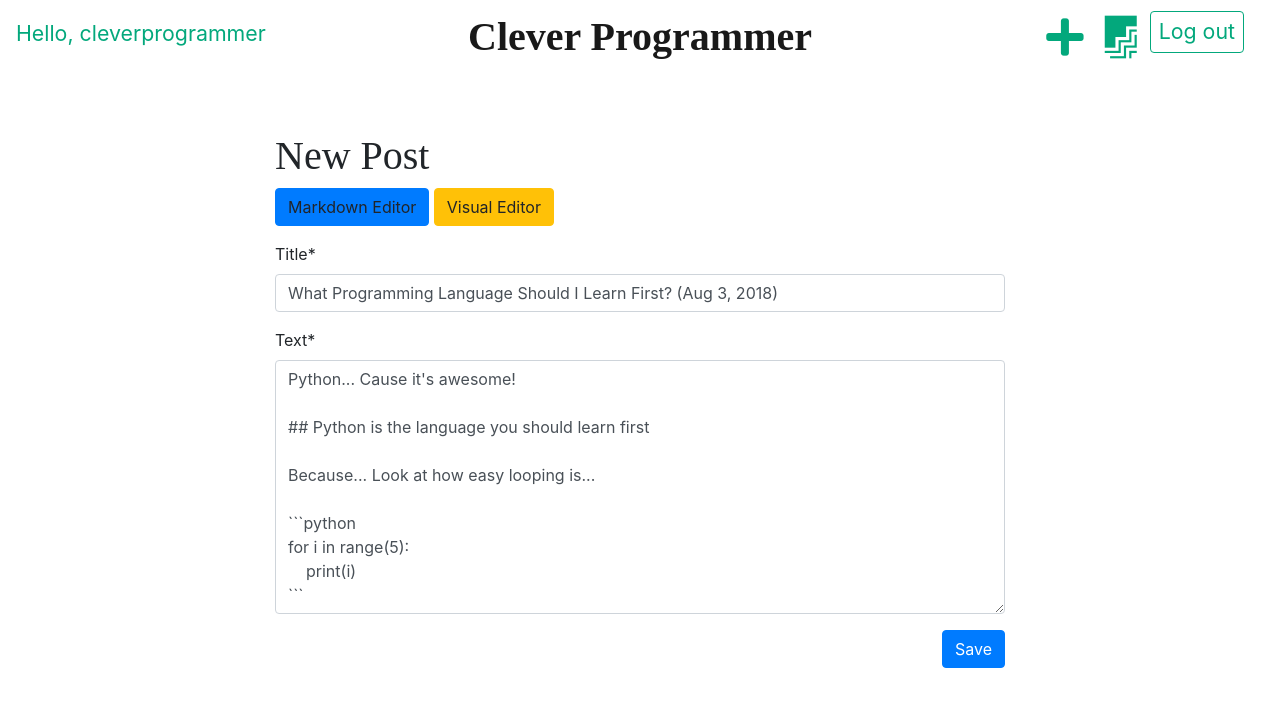
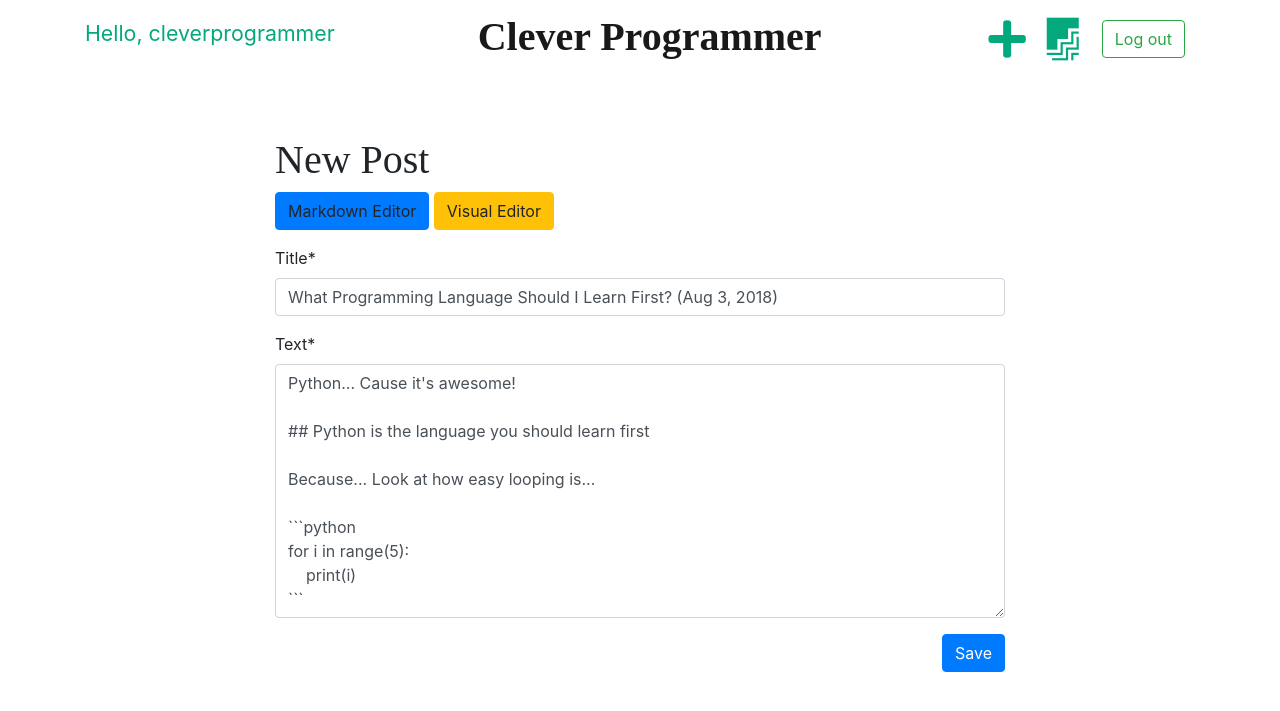
Before and after one commit to goranmrd/styled_blog, a Django app: page /post/1/edit/ in a window 1280 px wide. Shown: the top 711 px of the page. Run offline with Django 3.2, Linux system fonts and the light colour scheme; a user stored in the database is signed in; data comes from the database, SQL or seed files in the repository; both versions use the stored data as it was after the commit; some libraries are stand-ins or nearby versions.

Commit message:
Final version I guess

```diff
--- a/blog/static/css/blog.css
+++ b/blog/static/css/blog.css
@@ -1,9 +1,9 @@
-
 .navbar-header {
     float: left;
     text-align: center;
     width: 100%;
 }
+
 .top-menu-hello {
 	float:left !important;
 	margin-top: 10px;
@@ -14,12 +14,6 @@
 
 .content {
 	margin-top:30px;
-}
-
-.navbar-brand {
-	position: absolute;
-    left: 50%;
-    transform: translateX(-50%);
 }
 
 
@@ -54,20 +48,7 @@ h1, h2, h3, h4 {
     font-size: 16pt;
     margin-right: 5px !important;
 }
-.logout {
-	border: 1px solid #03a87c;
-	border-radius: 4px;
-	float:right;
-	margin-right: 20px;
-	padding: 4px 8px;
-	color: #03a87c;
-	font-size: 16pt;
-	margin-top: 3px;
 
-}
-.logout a {
-	color: #03a87c;
-}
 
 .comment {
     margin: 20px 0px 20px 20px;
@@ -109,9 +90,16 @@ img {
 
 .navbar-toggler {
 	float:right;
+	margin-top: 10px;
 }
 
-@media screen and (max-width: 700px) {
+.btn-outline-success {
+	margin: 10px 10px;
+	float:right;
+}
+
+
+@media screen and (max-width: 780px) {
   .top-menu-hello {
     visibility: hidden;
     clear: both;
@@ -121,7 +109,3 @@ img {
     display: none;
   }
 }
-
-.note-editor .note-editable {
-    line-height: 1;
-}
--- a/blog/templates/blog/base.html
+++ b/blog/templates/blog/base.html
@@ -16,6 +16,7 @@
 <body>
 
 <nav class="navbar navbar-expand-lg navbar-light navbar-brand-center">
+	<div class="container">
 	<div class="navbar-header">
 		<a href="{% url 'post_list' %}" class='navbar-brand'><h1><strong>Clever Programmer</strong></h1></a>
 		<button class="navbar-toggler" type="button" data-toggle="collapse" data-target="#navbarText" aria-controls="navbarText" aria-expanded="false" aria-label="Toggle navigation">
@@ -23,8 +24,9 @@
 		</button>
 		{% if user.is_authenticated %}
 		<p class="top-menu-hello">Hello, {{ user.username }}</p>
+		</div>
 		<div class="collapse navbar-collapse" id="navbarText">
-			<ul class="navbar-nav ml-auto mt-2 mt-lg-0"">
+			<ul class="navbar-nav ml-auto mt-2 mt-lg-0">
 
 
 			  <li class="nav-item">
@@ -34,11 +36,12 @@
 				<a href="{% url 'post_draft_list' %}" class="nav-link top-menu"><i class="fab fa-firstdraft fa-2x"></i></a>
 			  </li>
 			  <li class="nav-item">
-				<span class="nav-link logout"><a href="{% url 'logout' %}">Log out</a></span>
+				<a href="{% url 'logout' %}" class="btn btn-outline-success">Log out</a>
 			  </li>
 			  {% else %}
+			  </div>
 			  <div class="collapse navbar-collapse" id="navbarText">
-				<ul class="navbar-nav ml-auto mt-2 mt-lg-0"">
+				<ul class="navbar-nav ml-auto mt-2 mt-lg-0">
 					<li class="nav-item">
 						<a href="{% url 'login' %}" class="nav-link top-menu"><i class="fas fa-sign-in-alt fa-2x"></i></a>
 					</li>
@@ -50,8 +53,8 @@
 
 <div class="content container">
     <div class="row py-4">
-		<div class="col-md-2 col-xs-1"></div>
-        <div class="col-md-8 col-xs-10">
+		<div class="col-0 col-sm-1 col-md-2"></div>
+        <div class="col-12 col-sm-10 col-md-8">
 
             {% block content %}
             {% endblock %}
--- a/blog/templates/blog/post_edit.html
+++ b/blog/templates/blog/post_edit.html
@@ -17,18 +17,23 @@
 
 {% block javascript %}
 	<script>
+	// Function to call Visual editor
 	function summernoteCall(){
       $('.summernote').summernote({
         tabsize: 2,
         height: 200,
 		placeholder: 'This is visual editor...'
 		});
+		$('.summernote').empty();
 		}
+	// Function to call Markdown editor
 	function summernoteDestroy(){
 	  $('.summernote').each(function( index ) {
 		$(this).summernote('destroy');
 		});
+		$('.summernote').empty();
 		}
+	// To remove links from Visual editor help modal
 	$(window).on('shown.bs.modal',function(e){
 		$('.modal-footer p').remove();
 	})
```
Also changed, not shown: db.sqlite3.
